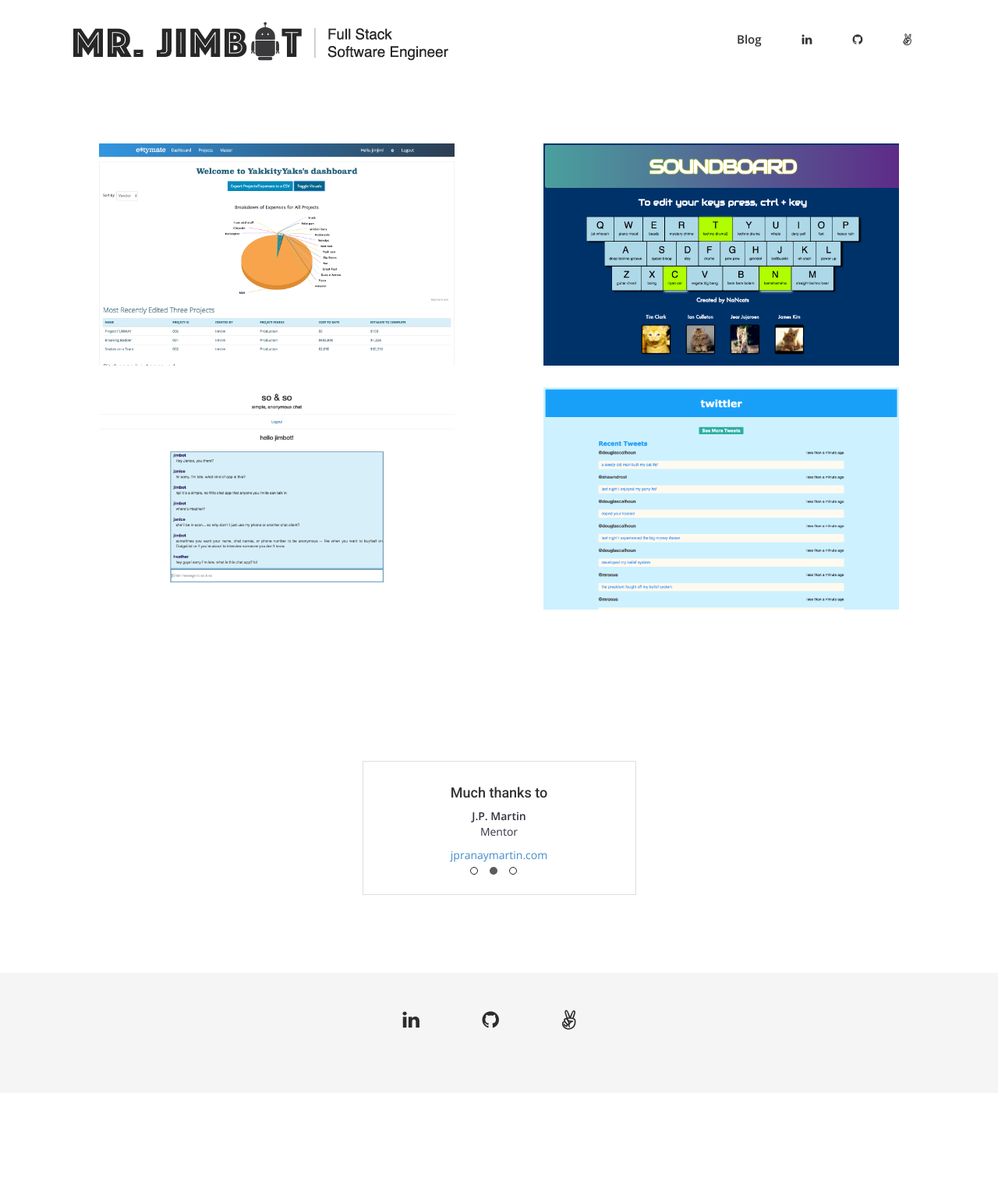
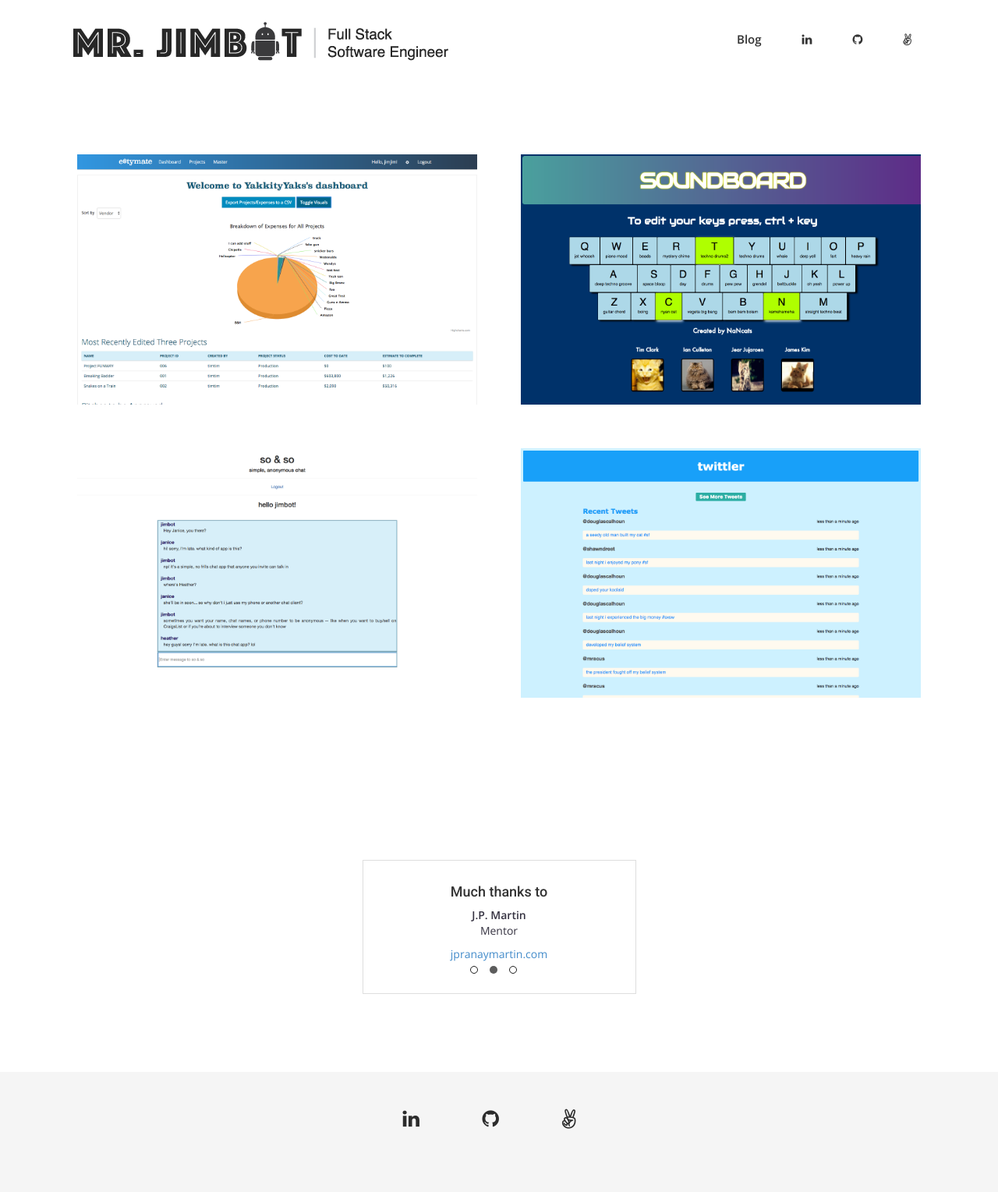
Before and after one commit to jimmy-james/jimmy-james.github.io, a Jekyll site: the page built from index.html, in a window 1280 px wide. Shown: the whole page at 78% size. Built offline with Jekyll 4.4.1, drawn with Linux system fonts in a browser that asks for light colours; nearby versions of some CDN libraries; some web fonts are replaced; before the commit the page ends 1402 px from its top, so only the background shows below that.

Commit message:
formatting

```diff
--- a/css/airspace.css
+++ b/css/airspace.css
@@ -498,11 +498,10 @@ font header .navbar-default .navbar-nav li a:hover {
 
 #portfolio-work .block .portfolio-contant ul li {
   float: none;
-  width: 40%;
+  width: 45%;
   text-align: center;
-  /*width: 32.22%;*/
   overflow: hidden;
-  margin: 1em auto;
+  margin: 2em;
   position: relative;
 }
 #portfolio-work .block .portfolio-contant ul li:hover .overly {
```
Also changed, not shown: 1 other file.
